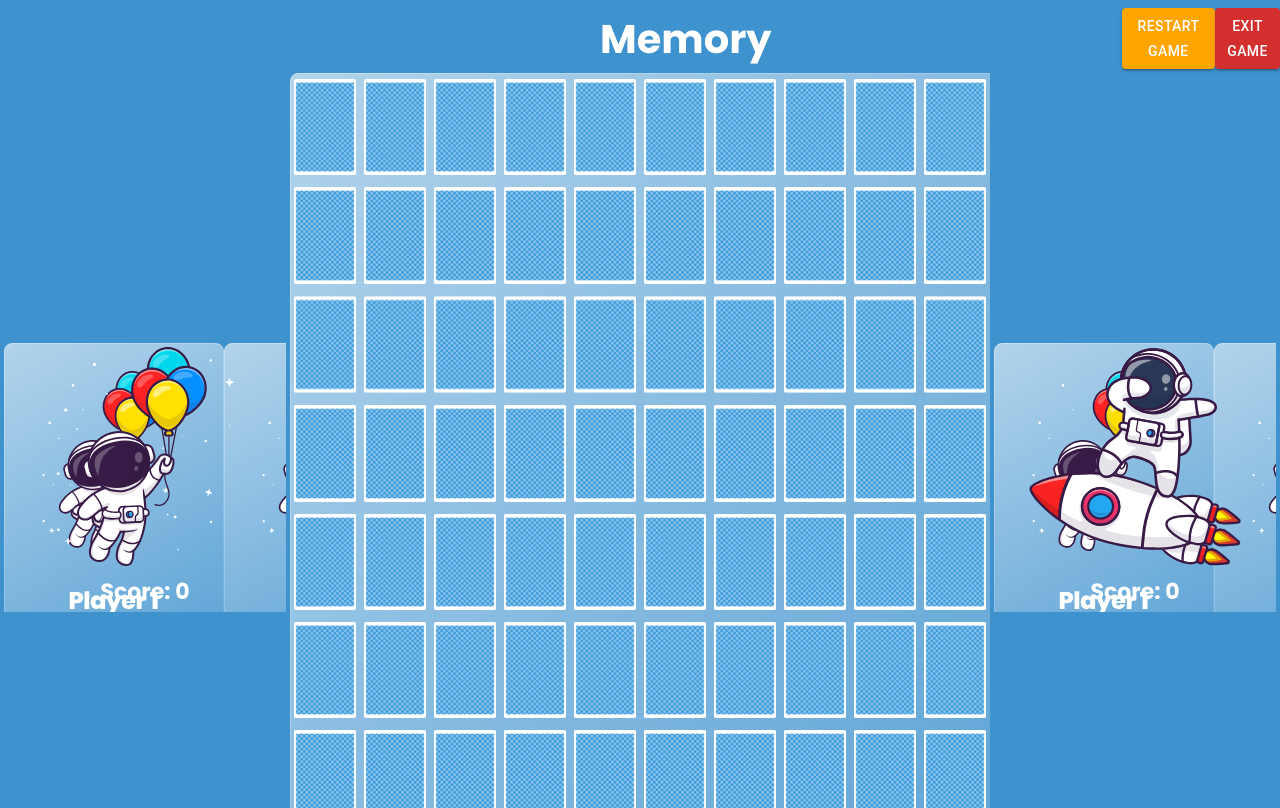
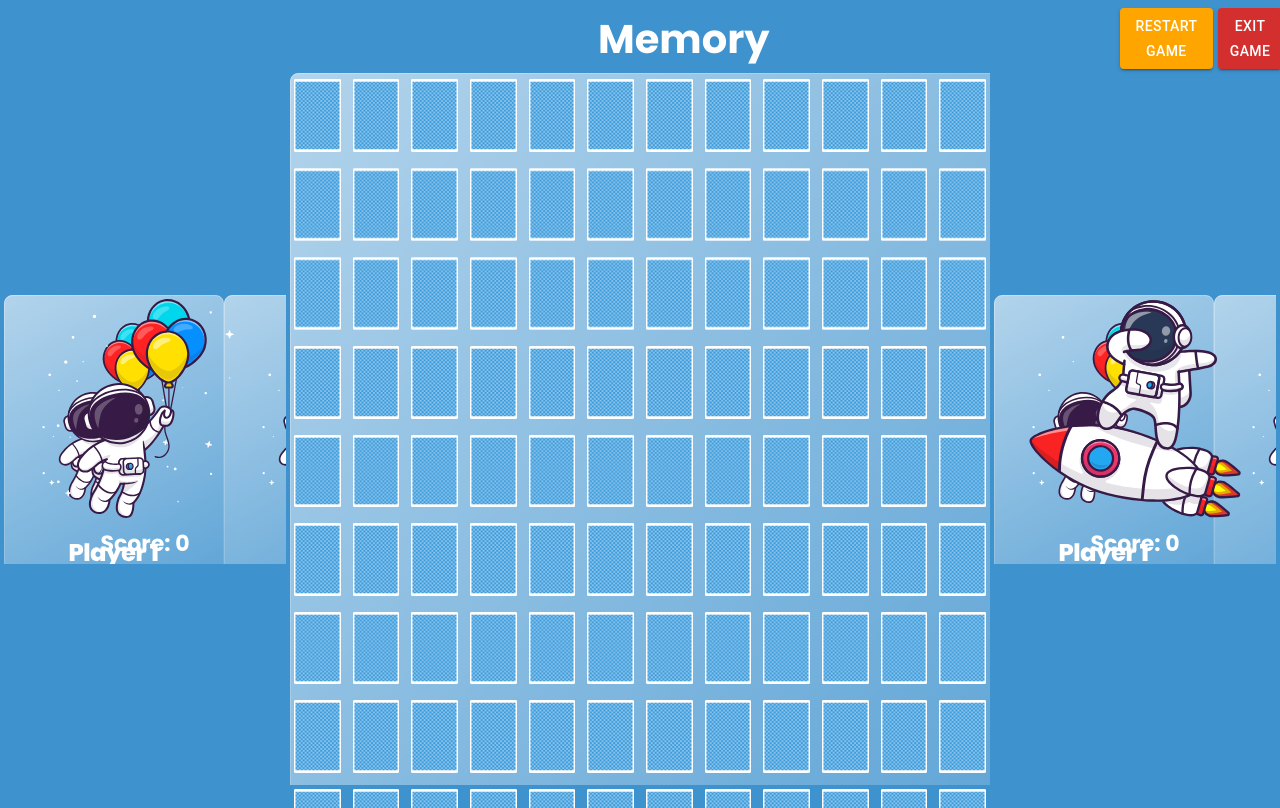
Before and after one commit to KyleMattD/MemoryGame, a React (Create React App) app: page /Games in a window 1280 px wide. Built offline with nearby package versions, Linux system fonts and the light colour scheme.

Commit message:
updated grid

```diff
--- a/src/App.styles.ts
+++ b/src/App.styles.ts
@@ -4,9 +4,9 @@ import SmallRec from './assets/images/Rectangle 2.svg'
 
 export const Grid = styled.div`
   display: grid;
-  grid-template-columns: repeat(auto-fit, minmax(58px, 1fr));
-  grid-gap: 0.5rem;
-  height: 100vh;
+  grid-template-columns: repeat(auto-fit, minmax(45px, 3fr));
+  grid-gap: 0.75rem;
+  height: 88vh;
   scroll-behaviour: smooth;
 `;
 
--- a/src/styles/styles.css
+++ b/src/styles/styles.css
@@ -8,6 +8,7 @@ html,
     width: 100%;
     overflow: hidden;
     scroll-behavior: smooth;
+    overflow-x : 'auto'
 }
 
 html,
@@ -20,10 +21,12 @@ html,
     width: 100%;
     overflow: hidden;
     scroll-behavior: smooth;
+    overflow-x : 'auto'
 }
 
 #Button {
     background-color: orange;
+    margin-right: 5px;
 }
 
 .App-header {
```
